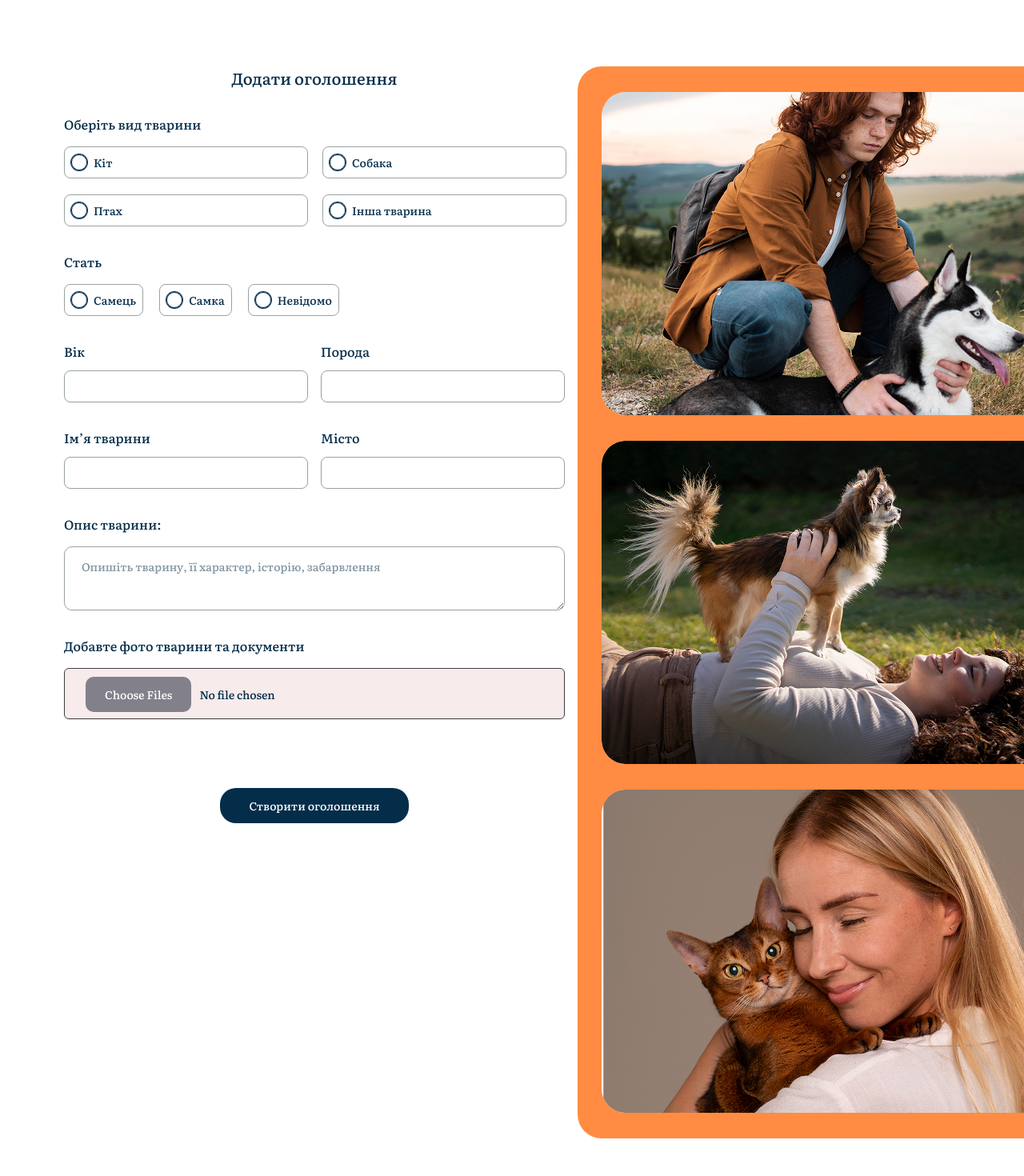
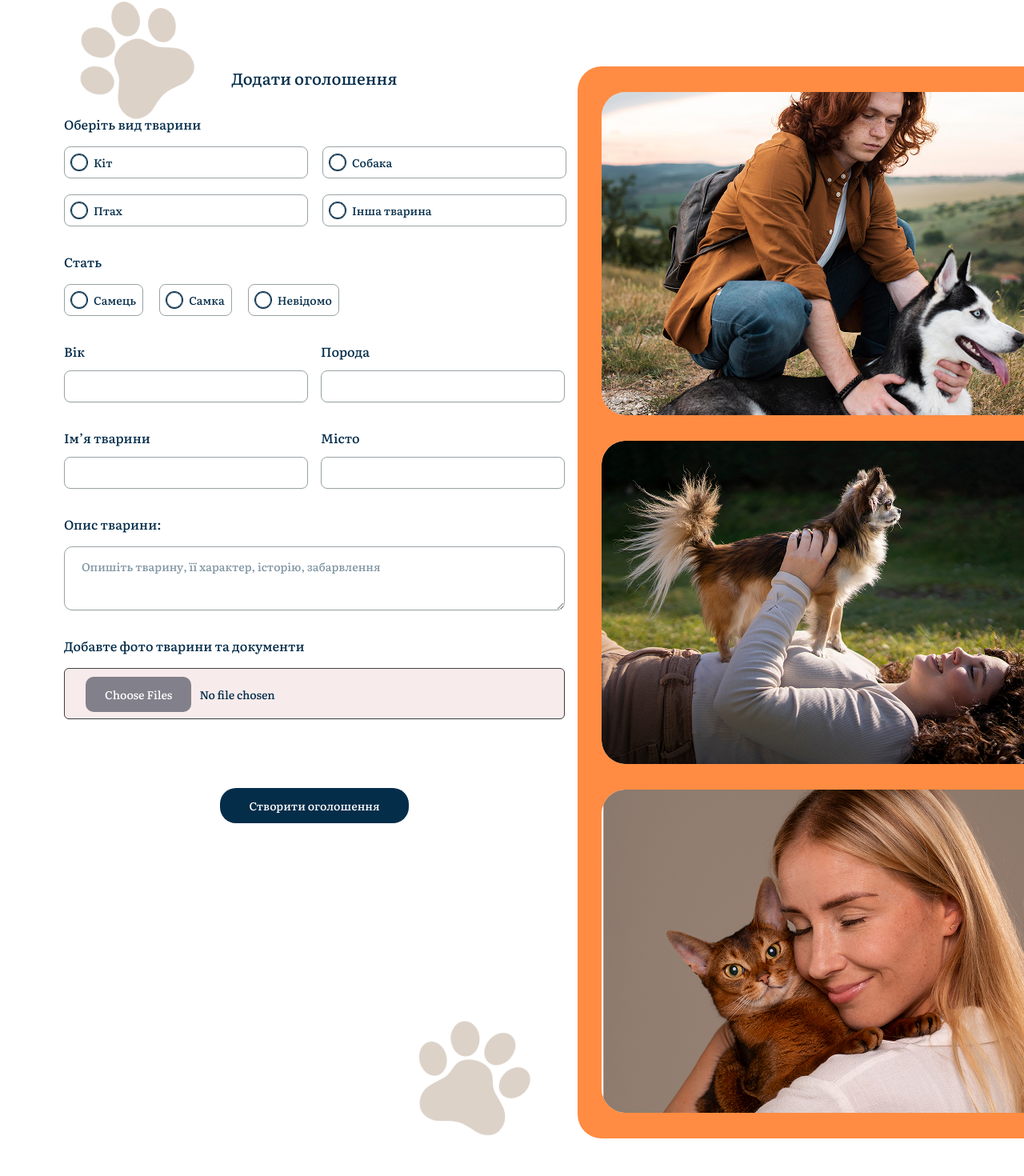
Before and after one commit to Dim-Tvarin/frontend, a React (Vite) app: page /announcement in a window 1280 px wide. Shown: the part 117-1587 px from the top of the page at 80% size. Built offline with nearby package versions, Linux system fonts and the light colour scheme.

Commit message:
feat: add background

```diff
--- a/src/pages/Announcement/Announcement.tsx
+++ b/src/pages/Announcement/Announcement.tsx
@@ -14,6 +14,7 @@ import { selectToken } from '../../redux/users/usersSlice';
 import { FilesInput } from 'components/FilesInput';
 import { announceSchema } from '../../validations/announceValidation';
 import { animalType, gender } from './types';
+import track from '../../../public/track.png';
 
 type AnnouncementForm = z.infer<typeof announceSchema>;
 
@@ -81,7 +82,13 @@ const Announcement = () => {
   };
 
   return (
-    <div className="container flex flex-row gap-16 text-default-btn">
+    <div className="container flex flex-row gap-16 text-default-btn relative z-10">
+
+      <div className="absolute z-1  left-[80px] top-[4px]">
+          <img src={track} alt="track" className='w-[180px]'/>
+      </div>
+
+
       <div className="flex flex-col flex-1/2 mt-100">
         <h2 className="text-xl mb-32">Додати оголошення</h2>
 
@@ -89,7 +96,7 @@ const Announcement = () => {
           className="flex flex-col items-start"
           onSubmit={handleSubmit(onSubmit)}
         >
-          <p className="text-20 mb-16">Оберіть вид тварини</p>
+          <p className="text-20 mb-16 z-10">Оберіть вид тварини</p>
           <CustomRadioGroup
             items={animalType}
             className="grid grid-cols-2"
@@ -193,6 +200,10 @@ const Announcement = () => {
           <img src={announce3} alt="хлопець з хаскі" />
         </div>
       </div>
+
+        <div className="absolute z-1  left-[39%] bottom-[85px] rotate-[57deg]">
+          <img src={track} alt="track" className='w-[180px]'/>
+      </div>
     </div>
   );
 };
```
